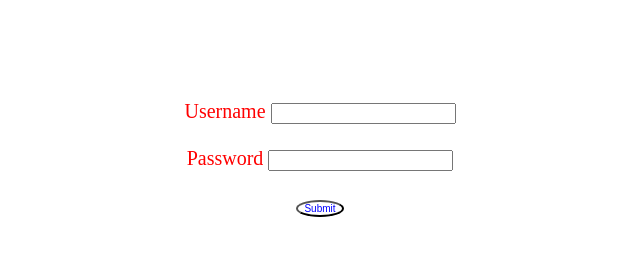
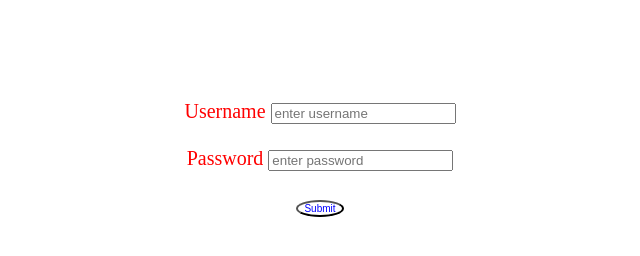
Before and after one commit to Shiny755/registration, a plain HTML site: page index.html in a window 1280 px wide. Shown: the whole page, without its empty margins (320-960 px from the left). Drawn offline with Linux system fonts and the light colour scheme.

Commit message:
placeholder

```diff
--- a/index.html
+++ b/index.html
@@ -9,10 +9,10 @@
 <body >
   <form align="center" style="margin-top:100px;">
     <label >Username</label>
-    <input type="text" id="username">
+    <input type="text" id="username" placeholder="enter username">
     <br><br>
     <label >Password</label>
-    <input type="text" id="password">
+    <input type="text" id="password" placeholder="enter password">
     <br><br>
     <button>Submit</button>
   </form>
```
